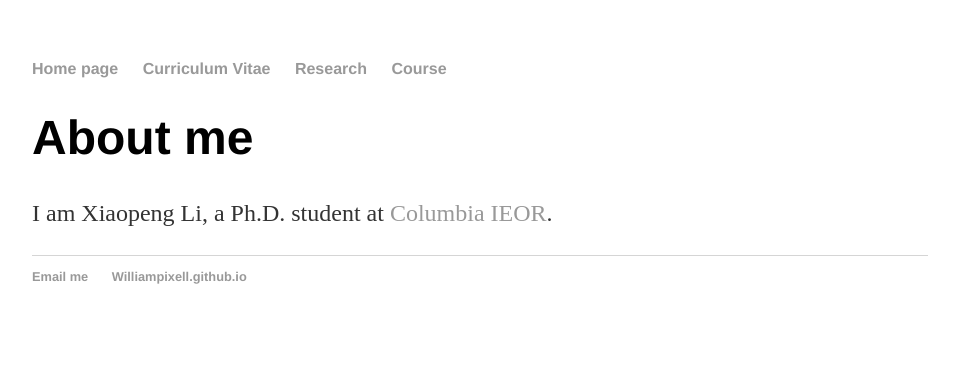
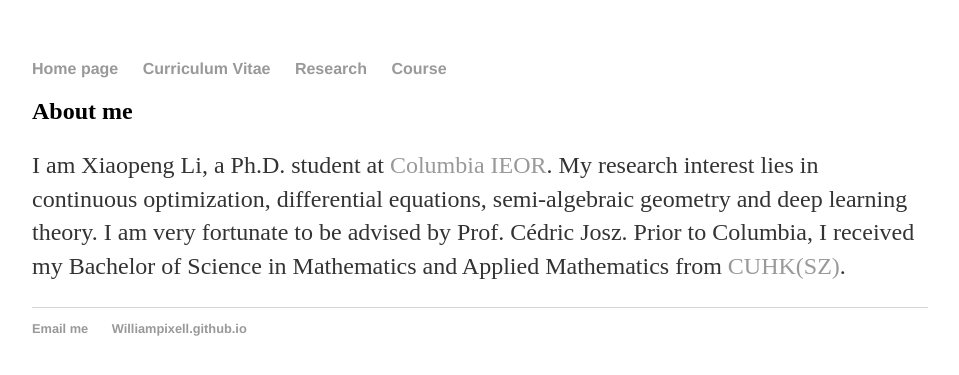
Before and after one commit to WilliamPixell/WilliamPixell.github.io, a Jekyll site: the page built from index.html, in a window 1280 px wide. Shown: the top 375 px of the page, without its empty margins (160-1119 px from the left). Built offline with Jekyll 4.4.1, drawn with Linux system fonts in a browser that asks for light colours.

Commit message:
Update index.html

```diff
--- a/index.html
+++ b/index.html
@@ -3,6 +3,9 @@ layout: default
 title: Xiaopeng Li's personal website
 ---
 <div class="blurb">
-	<h1> About me </h1>
-	<p>I am Xiaopeng Li, a Ph.D. student at <a href="https://www.ieor.columbia.edu" target="_blank" rel="noopener noreferrer">Columbia IEOR</a>.</p>
+	<h2> About me </h2>
+	<p>I am Xiaopeng Li, a Ph.D. student at <a href="https://www.ieor.columbia.edu" target="_blank" rel="noopener noreferrer">Columbia IEOR</a>.
+		My research interest lies in continuous optimization, differential equations, semi-algebraic geometry and deep learning theory.
+		I am very fortunate to be advised by Prof. Cédric Josz. Prior to Columbia, I received my Bachelor of Science
+		in Mathematics and Applied Mathematics from <a href="https://www.cuhk.edu.cn/en" target="_blank" rel="noopener noreferrer">CUHK(SZ)</a>.</p>
 </div><!-- /.blurb -->
```
